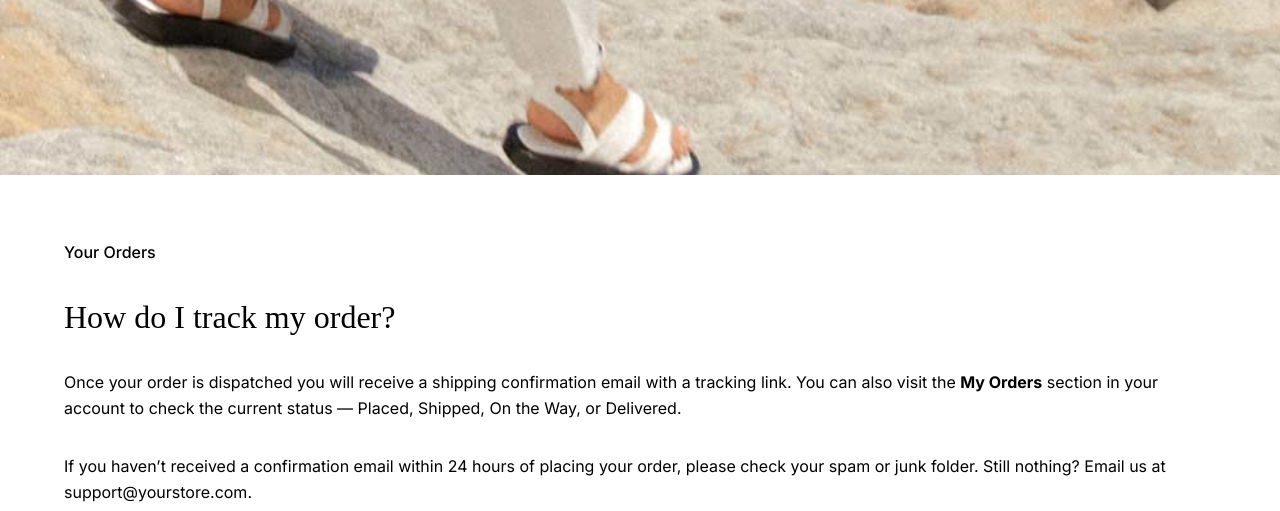
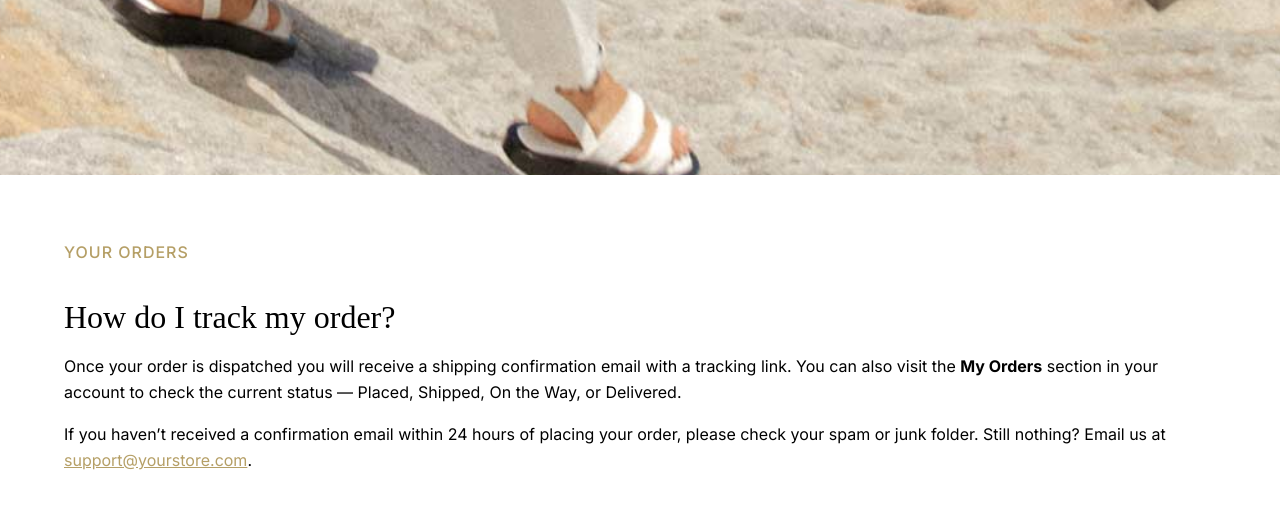
Before and after one commit to afterresultcounselling-ai/Ecommerce, a Gatsby site: page /faq in a window 1280 px wide. Shown: the part 427-938 px from the top of the page. Built offline with nearby package versions, Linux system fonts and the light colour scheme; Gatsby itself is replaced by a stand-in of ours; a web font is replaced by a local one.

Commit message:
Update faq.module.css

```diff
--- a/src/pages/faq.module.css
+++ b/src/pages/faq.module.css
@@ -1,9 +1,8 @@
-.root {
-
-}
+.root {}
 
 .section {
     margin-top: 48px;
+    margin-bottom: 48px;
 }
 
 .subSection {
@@ -14,6 +13,9 @@
     font-size: 16px;
     line-height: 26px;
     font-weight: 500;
+    text-transform: uppercase;
+    letter-spacing: 1px;
+    color: var(--standard-gold);
 }
 
 .section h3 {
@@ -24,9 +26,14 @@
 }
 
 .section p {
-    margin-top: 32px;
+    margin-top: 16px;
     font-size: 16px;
     line-height: 26px;
+}
+
+.section a {
+    color: var(--standard-gold);
+    text-decoration: underline;
 }
 
 @media (max-width: 800px) {
@@ -35,7 +42,8 @@
         line-height: 26px;
     }
 
-    .section span, .section p {
+    .section span,
+    .section p {
         font-size: 14px;
     }
 }
```
